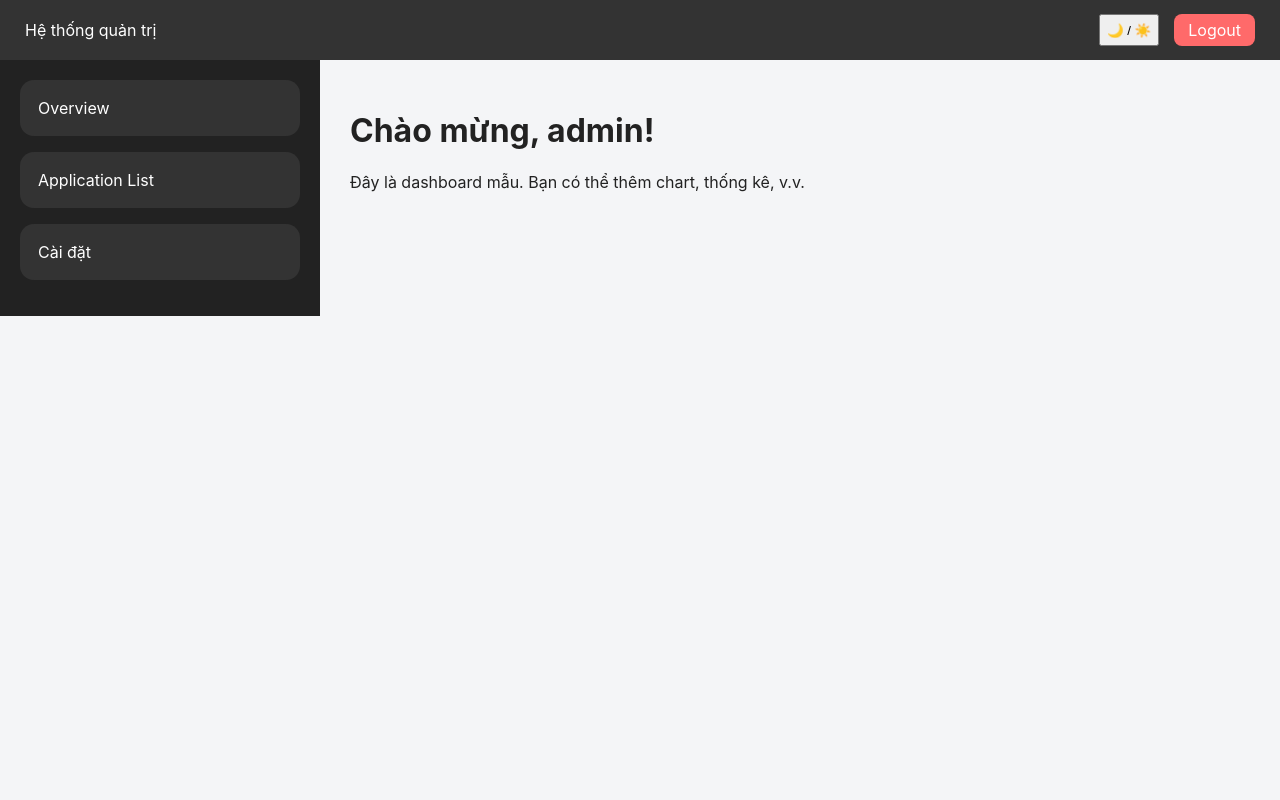
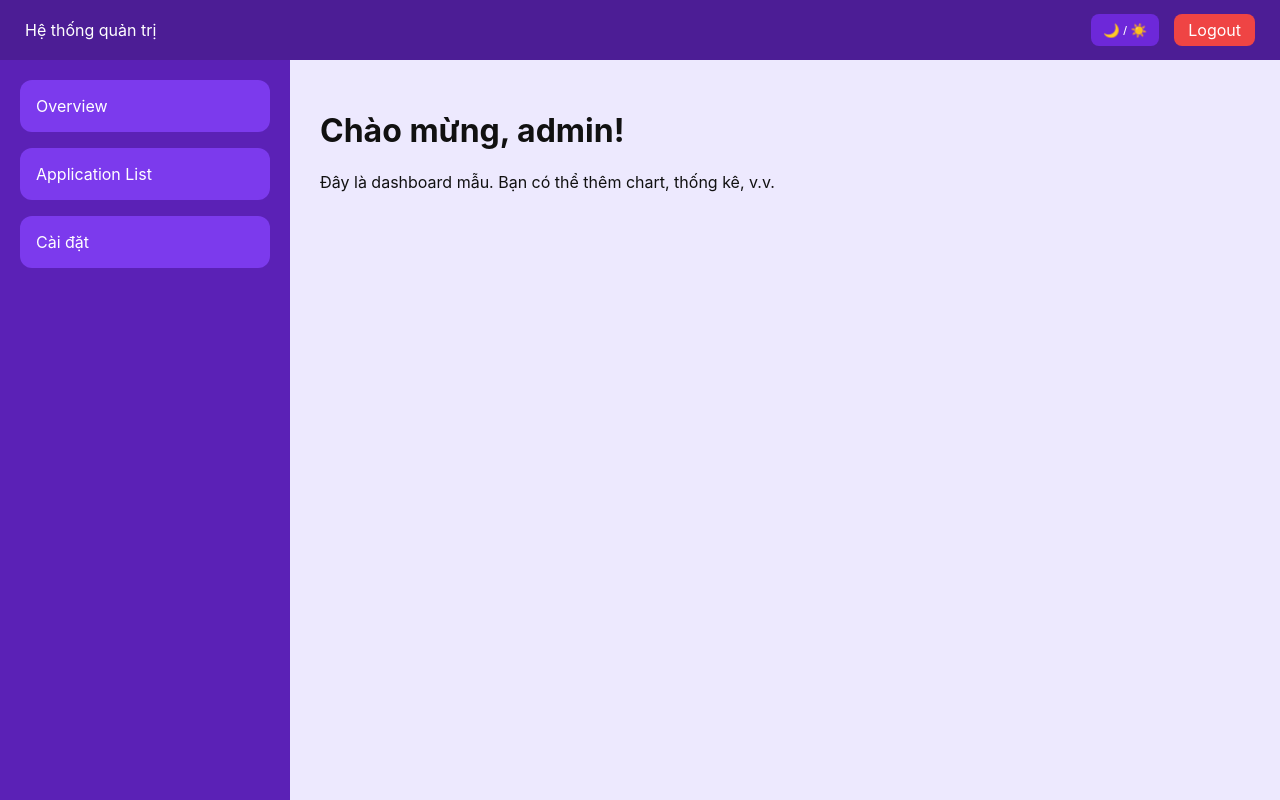
Before and after one commit to luannv6792/infra, a PHP site: page /dashboard in a window 1280 px wide. Run offline with PHP 8.4, Linux system fonts and the light colour scheme; the visitor is signed in with stand-in values (Sample User, id 1).

Commit message:
Update style.css

```diff
--- a/web/assets/style.css
+++ b/web/assets/style.css
@@ -1,18 +1,18 @@
+/* GENERAL */
 body {
     margin: 0;
-    font-family: Inter, sans-serif;
+    font-family: "Inter", sans-serif;
     transition: 0.25s;
 }
 
 /* TOP BAR */
-
 .top-bar {
     height: 60px;
-    background: #333;
+    background: #4c1d95;
     color: white;
     display: flex;
+    justify-content: space-between;
     align-items: center;
-    justify-content: space-between;
     padding: 0 25px;
 }
 
@@ -21,36 +21,46 @@
     gap: 15px;
 }
 
+.mode-btn {
+    background: #6d28d9;
+    border: none;
+    padding: 6px 12px;
+    border-radius: 8px;
+    cursor: pointer;
+    color: white;
+}
+
 .logout-btn {
     color: white;
     text-decoration: none;
-    background: #ff6a6a;
+    background: #ef4444;
     padding: 6px 14px;
     border-radius: 8px;
 }
 
-/* SIDEBAR */
-
+/* CONTAINER */
 .container {
     display: flex;
+    min-height: calc(100vh - 60px);
 }
 
+/* SIDEBAR */
 .sidebar {
-    width: 280px;
-    background: #222;
+    width: 250px;
+    background: #5b21b6;
     padding: 20px;
 }
 
 .menu-card {
     margin-bottom: 16px;
-    padding: 18px;
-    border-radius: 14px;
-    background: #333;
-    transition: 0.25s;
+    padding: 16px;
+    border-radius: 12px;
+    background: #7c3aed;
+    transition: 0.3s;
 }
 
 .menu-card:hover {
-    background: #444;
+    background: #a78bfa;
     transform: translateX(-4px);
 }
 
@@ -61,20 +71,52 @@
 }
 
 /* CONTENT */
-
 .content {
     flex: 1;
     padding: 30px;
+    background: #ede9fe;
 }
 
 /* DARK MODE */
-
-.dark-mode {
-    background: #121212;
-    color: #ddd;
+.dark-mode .top-bar {
+    background: #1e1e2f;
 }
 
-.light-mode {
-    background: #f4f5f7;
-    color: #222;
+.dark-mode .sidebar {
+    background: #2e2e3e;
 }
+
+.dark-mode .menu-card {
+    background: #3a3a50;
+}
+
+.dark-mode .menu-card:hover {
+    background: #4a4a6a;
+}
+
+.dark-mode .content {
+    background: #121212;
+    color: #eee;
+}
+
+/* LIGHT MODE */
+.light-mode .top-bar {
+    background: #4c1d95;
+}
+
+.light-mode .sidebar {
+    background: #5b21b6;
+}
+
+.light-mode .menu-card {
+    background: #7c3aed;
+}
+
+.light-mode .menu-card:hover {
+    background: #a78bfa;
+}
+
+.light-mode .content {
+    background: #ede9fe;
+    color: #111;
+}
```
